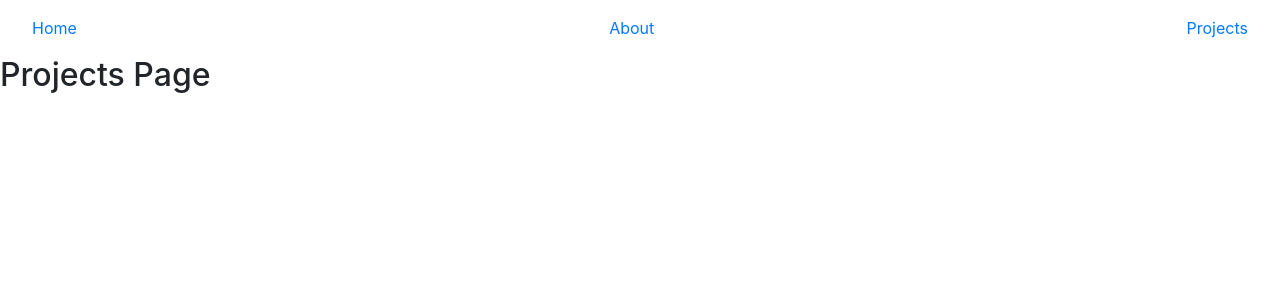
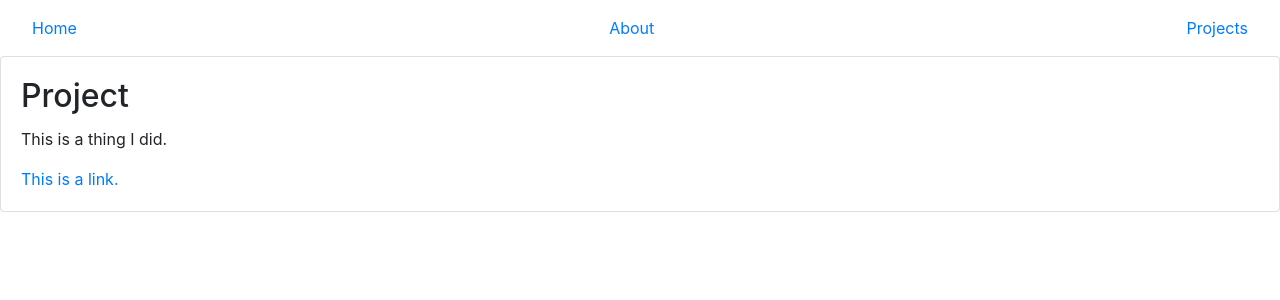
Before and after one commit to JMAdsit/personal-site, a React (Create React App) app: page /projects in a window 1280 px wide. Shown: the top 300 px of the page. Built offline with nearby package versions, Linux system fonts and the light colour scheme.

Commit message:
added project card and sample project info

```diff
--- /dev/null
+++ b/src/components/ProjectCard.js
@@ -0,0 +1,18 @@
+import React from "react";
+
+function ProjectCard({title, body, link}) {
+    return (
+    <div className="card">
+        <div className="card-body">
+            <h2 className="card-title">
+                {title}
+            </h2>
+            <p className="card-text">
+                {body}
+            </p>
+            <a href={link.html} >{link.text}</a>
+        </div>
+    </div>);
+}
+
+export default ProjectCard;
--- a/src/layout/Routes.js
+++ b/src/layout/Routes.js
@@ -8,16 +8,16 @@ import NotFound from "../pages/NotFound";
 function Routes() {
     return (
         <Switch>
+            <Route exact={true} path="/">
+                <Home />
+            </Route>
+
             <Route exact={true} path="/about">
                 <About />
             </Route>
 
-            <Route>
-                <Projects exact={true} path="/projects" />
-            </Route>
-
-            <Route exact={true} path="/">
-                <Home />
+            <Route exact={true} path="/projects">
+                <Projects />
             </Route>
 
             <Route>
--- a/src/pages/Projects.js
+++ b/src/pages/Projects.js
@@ -1,9 +1,20 @@
 import React from "react";
+import ProjectCard from "../components/ProjectCard";
 
 function Projects() {
+    let exampleName = "Project";
+    let exampleDescription = "This is a thing I did.";
+    let exampleLink = {
+        html: "https://www.duckduckgo.com",
+        text: "This is a link."
+    };
+
     return (
         <div>
-            <h2>Projects Page</h2>
+            <ProjectCard
+            title={exampleName}
+            body={exampleDescription}
+            link={exampleLink} />
         </div>
     );
 }
```
